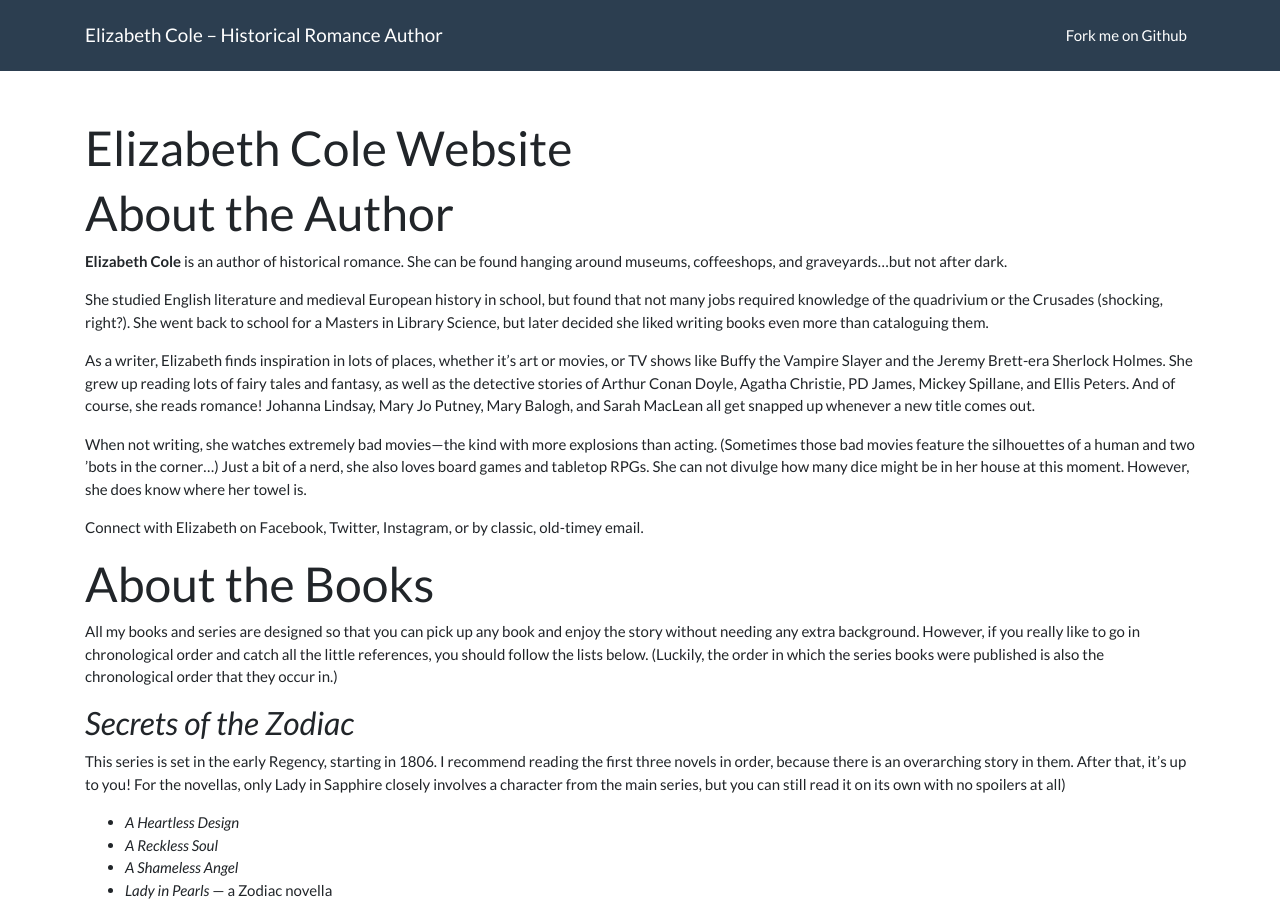
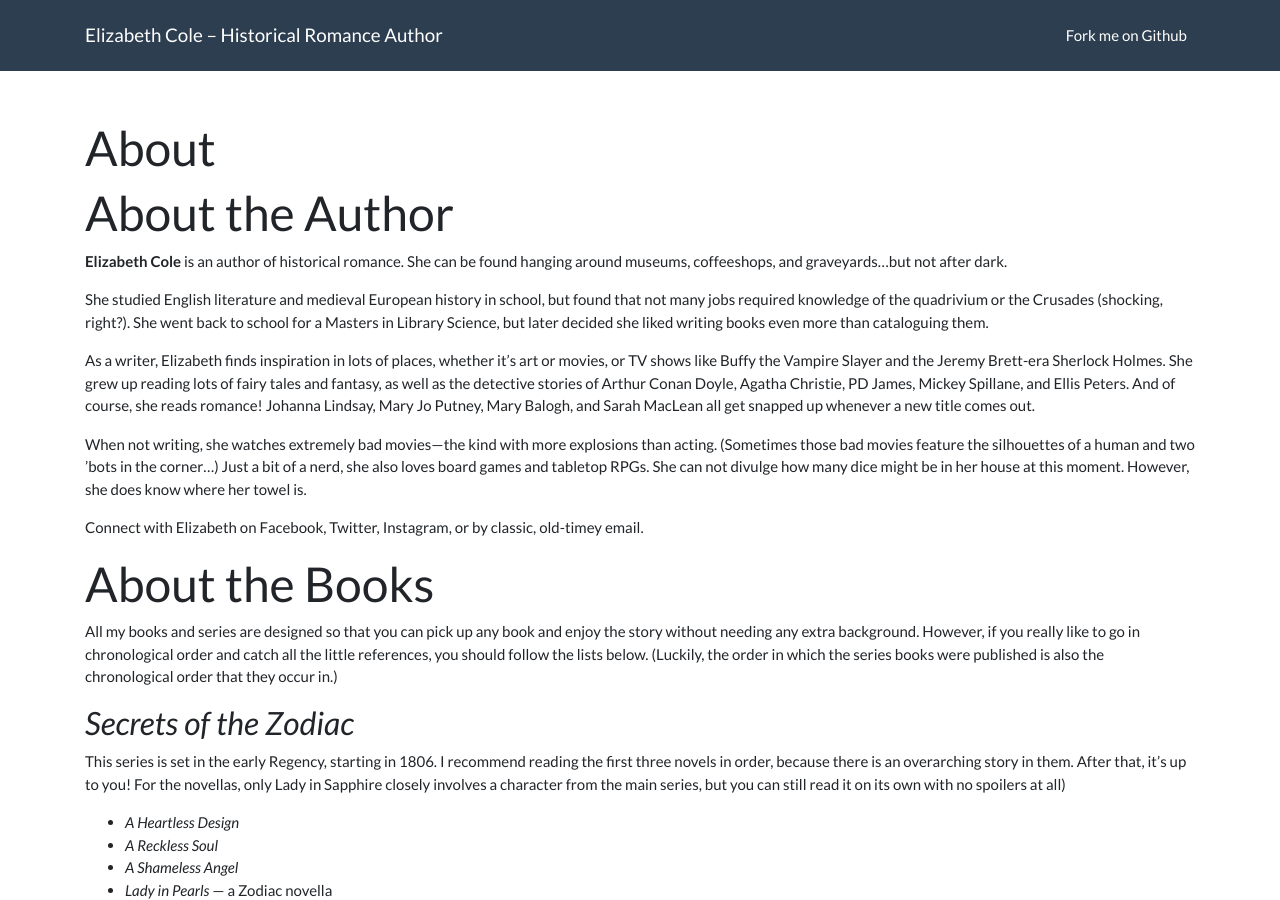
Before and after one commit to nicholastulach/elizabethcole-website-bootstrap, a Jekyll site: the page built from about.md, in a window 1280 px wide and 900 px high. Built offline with Jekyll 4.4.1, drawn with Linux system fonts in a browser that asks for light colours.

Commit message:
Updated title

```diff
--- a/about.md
+++ b/about.md
@@ -1,6 +1,6 @@
 ---
 layout: page
-title: Elizabeth Cole Website
+title: About
 ---
 # About the Author
 
```
